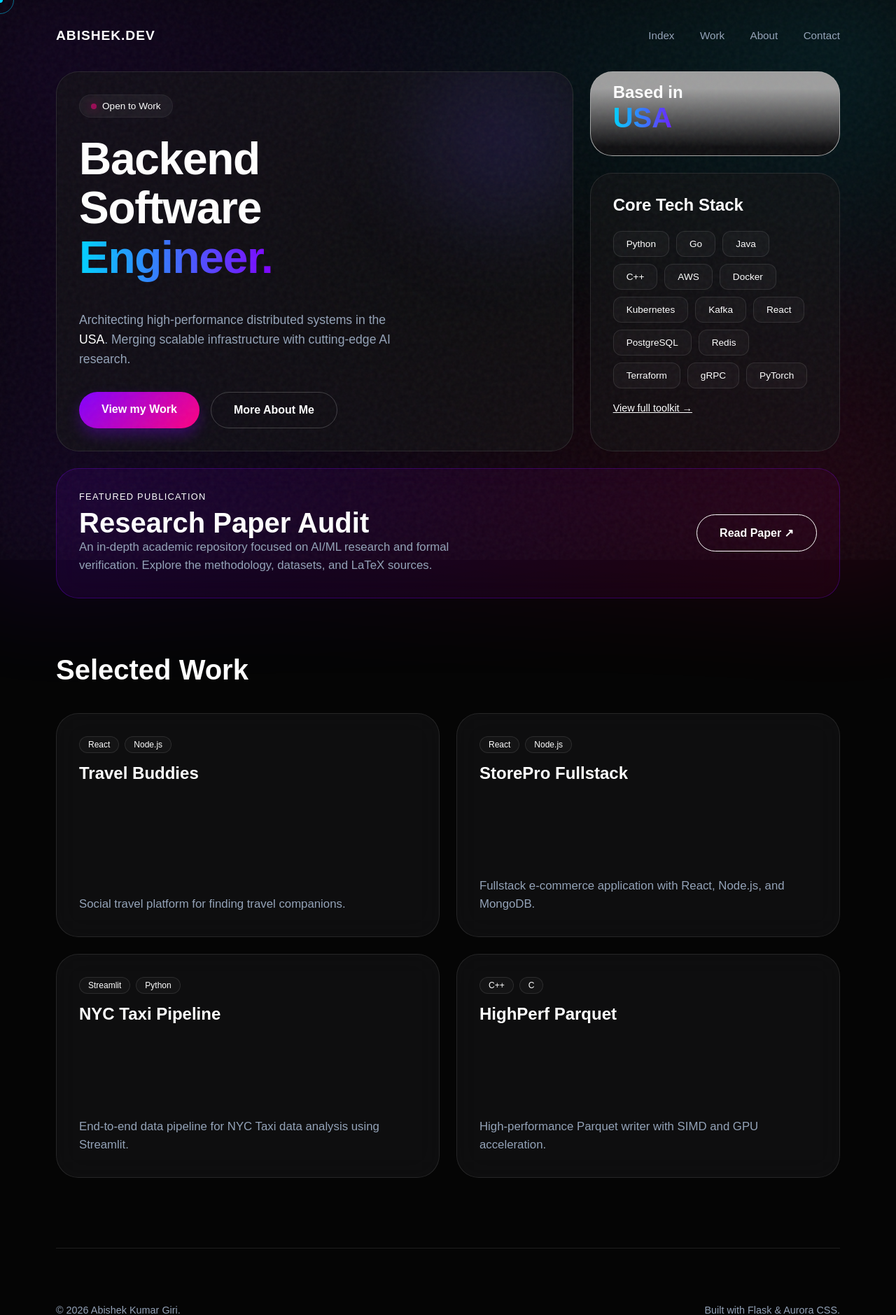
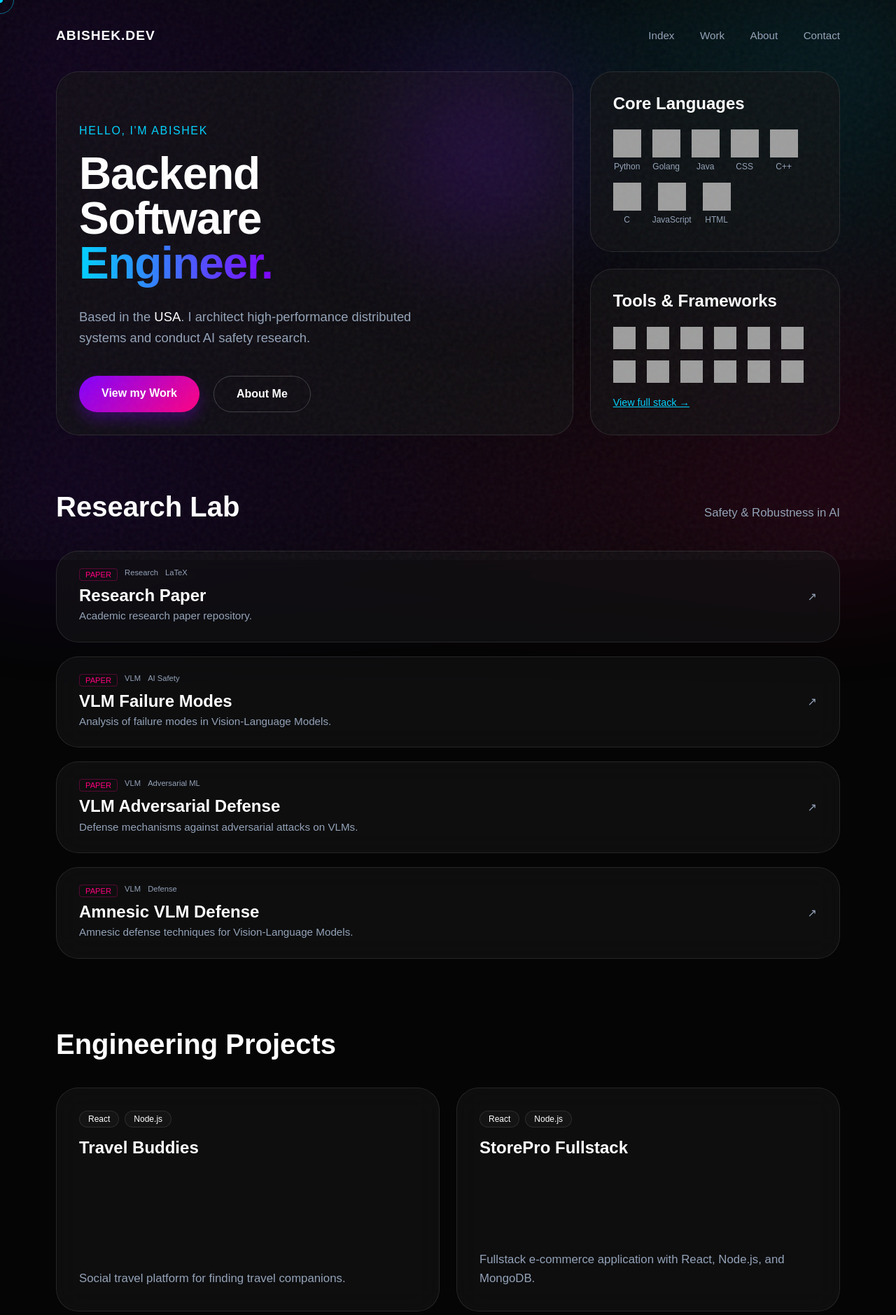
Before and after one commit to abishekgiri/my-portfolio, a Flask app: page / in a window 1280 px wide. Shown: the top 1879 px of the page at 70% size. Run offline with Flask 3, Linux system fonts and the light colour scheme; some web fonts are replaced; grey boxes are pictures that could not be loaded.

Commit message:
Add distinct Skills (with logos) and Research Publications sections

```diff
--- a/app.py
+++ b/app.py
@@ -3,48 +3,49 @@
 app = Flask(__name__)
 
 TAG_CONFIG = {
+    # Languages
     "Python": {"cat": "Languages", "icon": "https://cdn.jsdelivr.net/gh/devicons/devicon/icons/python/python-original.svg"},
     "JavaScript": {"cat": "Languages", "icon": "https://cdn.jsdelivr.net/gh/devicons/devicon/icons/javascript/javascript-original.svg"},
-    "HTML": {"cat": "Languages", "icon": "https://cdn.jsdelivr.net/gh/devicons/devicon/icons/html5/html5-original.svg"},
-    "HTML/CSS": {"cat": "Languages", "icon": "https://cdn.jsdelivr.net/gh/devicons/devicon/icons/html5/html5-original.svg"},
+    "Go": {"cat": "Languages", "icon": "https://cdn.jsdelivr.net/gh/devicons/devicon/icons/go/go-original-wordmark.svg", "name": "Golang"},
     "Java": {"cat": "Languages", "icon": "https://cdn.jsdelivr.net/gh/devicons/devicon/icons/java/java-original.svg"},
     "C++": {"cat": "Languages", "icon": "https://cdn.jsdelivr.net/gh/devicons/devicon/icons/cplusplus/cplusplus-original.svg"},
     "C": {"cat": "Languages", "icon": "https://cdn.jsdelivr.net/gh/devicons/devicon/icons/c/c-original.svg"},
     "SQL": {"cat": "Languages", "icon": "https://cdn.jsdelivr.net/gh/devicons/devicon/icons/mysql/mysql-original.svg"},
-    "Go": {"cat": "Languages", "icon": "https://cdn.jsdelivr.net/gh/devicons/devicon/icons/go/go-original-wordmark.svg", "name": "Golang"},
+    "HTML": {"cat": "Languages", "icon": "https://cdn.jsdelivr.net/gh/devicons/devicon/icons/html5/html5-original.svg"},
+    "CSS": {"cat": "Languages", "icon": "https://cdn.jsdelivr.net/gh/devicons/devicon/icons/css3/css3-original.svg"},
+
+    # Frameworks & Libraries
+    "React": {"cat": "Tools", "icon": "https://cdn.jsdelivr.net/gh/devicons/devicon/icons/react/react-original.svg"},
     "Flask": {"cat": "Tools", "icon": "https://cdn.jsdelivr.net/gh/devicons/devicon/icons/flask/flask-original.svg"},
-    "React": {"cat": "Tools", "icon": "https://cdn.jsdelivr.net/gh/devicons/devicon/icons/react/react-original.svg"},
-    "Tailwind CSS": {"cat": "Tools", "icon": "https://cdn.jsdelivr.net/gh/devicons/devicon/icons/tailwindcss/tailwindcss-original.svg"},
     "Node.js": {"cat": "Tools", "icon": "https://cdn.jsdelivr.net/gh/devicons/devicon/icons/nodejs/nodejs-original.svg"},
+    "Express": {"cat": "Tools", "icon": "https://cdn.jsdelivr.net/gh/devicons/devicon/icons/express/express-original.svg"},
+    "PyTorch": {"cat": "Tools", "icon": "https://cdn.jsdelivr.net/gh/devicons/devicon/icons/pytorch/pytorch-original.svg"},
+    "Pandas": {"cat": "Tools", "icon": "https://cdn.jsdelivr.net/gh/devicons/devicon/icons/pandas/pandas-original.svg"},
+    "Matplotlib": {"cat": "Tools", "icon": "https://cdn.jsdelivr.net/gh/devicons/devicon/icons/python/python-original.svg"}, # Fallback
+    "Scikit-learn": {"cat": "Tools", "icon": "https://cdn.jsdelivr.net/gh/devicons/devicon/icons/scikitlearn/scikitlearn-original.svg"},
+    "Streamlit": {"cat": "Tools", "icon": "https://streamlit.io/images/brand/streamlit-mark-color.png"}, # Custom URL if needed or generic
+
+    # Infrastructure & Tools
+    "AWS": {"cat": "Tools", "icon": "https://cdn.jsdelivr.net/gh/devicons/devicon/icons/amazonwebservices/amazonwebservices-original-wordmark.svg"},
+    "Docker": {"cat": "Tools", "icon": "https://cdn.jsdelivr.net/gh/devicons/devicon/icons/docker/docker-original.svg"},
+    "Kubernetes": {"cat": "Tools", "icon": "https://cdn.jsdelivr.net/gh/devicons/devicon/icons/kubernetes/kubernetes-plain.svg"},
+    "Terraform": {"cat": "Tools", "icon": "https://cdn.jsdelivr.net/gh/devicons/devicon/icons/terraform/terraform-original.svg"},
+    "Kafka": {"cat": "Tools", "icon": "https://cdn.jsdelivr.net/gh/devicons/devicon/icons/apachekafka/apachekafka-original.svg"},
+    "Redis": {"cat": "Tools", "icon": "https://cdn.jsdelivr.net/gh/devicons/devicon/icons/redis/redis-original.svg"},
+    "MongoDB": {"cat": "Tools", "icon": "https://cdn.jsdelivr.net/gh/devicons/devicon/icons/mongodb/mongodb-original.svg"},
+    "PostgreSQL": {"cat": "Tools", "icon": "https://cdn.jsdelivr.net/gh/devicons/devicon/icons/postgresql/postgresql-original.svg"},
+    "MySQL": {"cat": "Tools", "icon": "https://cdn.jsdelivr.net/gh/devicons/devicon/icons/mysql/mysql-original.svg"},
     "Git": {"cat": "Tools", "icon": "https://cdn.jsdelivr.net/gh/devicons/devicon/icons/git/git-original.svg"},
-    "AWS": {"cat": "Tools", "icon": "https://cdn.jsdelivr.net/gh/devicons/devicon/icons/amazonwebservices/amazonwebservices-original-wordmark.svg"},
     "Linux": {"cat": "Tools", "icon": "https://cdn.jsdelivr.net/gh/devicons/devicon/icons/linux/linux-original.svg"},
-    "Docker": {"cat": "Tools", "icon": "https://cdn.jsdelivr.net/gh/devicons/devicon/icons/docker/docker-original.svg"},
-    "Matplotlib": {"cat": "Tools", "icon": "https://cdn.jsdelivr.net/gh/devicons/devicon/icons/python/python-original.svg"},
-    "Socket.IO": {"cat": "Tools", "icon": "https://cdn.jsdelivr.net/gh/devicons/devicon/icons/socketio/socketio-original.svg"},
-    "WebSockets": {"cat": "Tools", "icon": "https://cdn.jsdelivr.net/gh/devicons/devicon/icons/socketio/socketio-original.svg"},
-    "Pandas": {"cat": "Tools", "icon": "https://cdn.jsdelivr.net/gh/devicons/devicon/icons/pandas/pandas-original.svg"},
-    "Scikit-learn": {"cat": "Tools", "icon": "https://cdn.jsdelivr.net/gh/devicons/devicon/icons/python/python-original.svg"},
-    "CSS": {"cat": "Languages", "icon": "https://cdn.jsdelivr.net/gh/devicons/devicon/icons/css3/css3-original.svg"},
+
+    # Concepts / Other (Generic Icons)
+    "Distributed Systems": {"cat": "Tools", "icon": "https://cdn.jsdelivr.net/gh/devicons/devicon/icons/networkx/networkx-original.svg"}, # Approximation
+    "Machine Learning": {"cat": "Tools", "icon": "https://cdn.jsdelivr.net/gh/devicons/devicon/icons/tensorflow/tensorflow-original.svg"}, # Using TF icon for general ML
+    "Generative AI": {"cat": "Tools", "icon": "https://cdn.jsdelivr.net/gh/devicons/devicon/icons/openai/openai-original.svg"}, # If available, or generic
+    "LLM": {"cat": "Tools", "icon": "https://cdn.jsdelivr.net/gh/devicons/devicon/icons/openai/openai-original.svg"},
+    "VLM": {"cat": "Tools", "icon": "https://cdn.jsdelivr.net/gh/devicons/devicon/icons/python/python-original.svg"},
     "NLP": {"cat": "Tools", "icon": "https://cdn.jsdelivr.net/gh/devicons/devicon/icons/python/python-original.svg"},
-    "Machine Learning": {"cat": "Tools", "icon": "https://cdn.jsdelivr.net/gh/devicons/devicon/icons/python/python-original.svg"},
-    "Data Science": {"cat": "Tools", "icon": "https://cdn.jsdelivr.net/gh/devicons/devicon/icons/python/python-original.svg"},
-    "Generative AI": {"cat": "Tools", "icon": "https://cdn.jsdelivr.net/gh/devicons/devicon/icons/python/python-original.svg"},
-    "LLM": {"cat": "Tools", "icon": "https://cdn.jsdelivr.net/gh/devicons/devicon/icons/python/python-original.svg"},
     "Design": {"cat": "Tools", "icon": "https://cdn.jsdelivr.net/gh/devicons/devicon/icons/figma/figma-original.svg"},
-    "Visualization": {"cat": "Tools", "icon": "https://cdn.jsdelivr.net/gh/devicons/devicon/icons/d3js/d3js-original.svg"},
-    "Algorithms": {"cat": "Tools", "icon": "https://cdn.jsdelivr.net/gh/devicons/devicon/icons/python/python-original.svg"},
-    "CUDA": {"cat": "Tools", "icon": "https://cdn.jsdelivr.net/gh/devicons/devicon/icons/cuda/cuda-original.svg"},
-    "Parquet": {"cat": "Tools", "icon": "https://cdn.jsdelivr.net/gh/devicons/devicon/icons/apache/apache-original.svg"},
-    "SIMD": {"cat": "Tools", "icon": "https://cdn.jsdelivr.net/gh/devicons/devicon/icons/cplusplus/cplusplus-original.svg"},
-    "CMake": {"cat": "Tools", "icon": "https://cdn.jsdelivr.net/gh/devicons/devicon/icons/cmake/cmake-original.svg"},
-    "Systems Engineering": {"cat": "Tools", "icon": "https://cdn.jsdelivr.net/gh/devicons/devicon/icons/linux/linux-original.svg"},
-    "MongoDB": {"cat": "Tools", "icon": "https://cdn.jsdelivr.net/gh/devicons/devicon/icons/mongodb/mongodb-original.svg"},
-    "Express": {"cat": "Tools", "icon": "https://cdn.jsdelivr.net/gh/devicons/devicon/icons/express/express-original.svg"},
-    "Streamlit": {"cat": "Tools", "icon": "https://cdn.jsdelivr.net/gh/devicons/devicon/icons/streamlit/streamlit-original.svg"},
-    "Security": {"cat": "Tools", "icon": "https://cdn.jsdelivr.net/gh/devicons/devicon/icons/argocd/argocd-original.svg"},
-    "Data Engineering": {"cat": "Tools", "icon": "https://cdn.jsdelivr.net/gh/devicons/devicon/icons/apache/apache-original.svg"},
-    "MySQL": {"cat": "Languages", "icon": "https://cdn.jsdelivr.net/gh/devicons/devicon/icons/mysql/mysql-original.svg"},
 }
 
 @app.route("/")
@@ -64,13 +65,11 @@
     with open(experience_path, 'r') as f:
         experience = json.load(f)
 
-    # Calculate Skills (Reuse logic or refactor, for now duplicating for speed)
+    # Calculate Skills
     tag_counts = Counter()
     for p in projects:
         if 'tags' in p:
             tag_counts.update(p['tags'])
-
-
 
     skills_data = {"Languages": [], "Tools": []}
     for tag, count in tag_counts.items():
@@ -83,123 +82,65 @@
             "icon": config["icon"],
             "level": level
         }
-        if config["cat"] in skills_data:
+        if config.get("cat") in skills_data:
             skills_data[config["cat"]].append(skill_entry)
 
     # Sort skills by level
     for cat in skills_data:
         skills_data[cat].sort(key=lambda x: x['level'], reverse=True)
+        # Deduplicate
+        seen = set()
+        unique_skills = []
+        for s in skills_data[cat]:
+            if s['name'] not in seen:
+                unique_skills.append(s)
+                seen.add(s['name'])
+        skills_data[cat] = unique_skills
 
-    return render_template("index.html", projects=projects, experience=experience, skills=skills_data)
+    # Filter Research Papers
+    # Logic: Look for category="ai" AND (title contains "Remote" or "Paper" or tags contains "Research")
+    research_papers = []
+    normal_projects = []
+
+    for p in projects:
+        is_research = False
+        if p.get('category') == 'ai' or 'Research' in p.get('tags', []):
+             if 'Paper' in p.get('title', '') or 'Research' in p.get('title', '') or 'Defense' in p.get('title', '') or 'Failure' in p.get('title', ''):
+                 is_research = True
+
+        if is_research:
+            research_papers.append(p)
+        else:
+            normal_projects.append(p)
+
+
+    return render_template("index.html",
+                           projects=normal_projects,
+                           research_papers=research_papers,
+                           experience=experience,
+                           skills=skills_data)
+
+@app.route("/projects")
+def projects_page():
+    import json
+    import os
+    projects_path = os.path.join(app.root_path, 'data', 'projects.json')
+    with open(projects_path, 'r') as f:
+        projects = json.load(f)
+    return render_template("projects.html", projects=projects)
 
 @app.route("/about")
 def about():
     import json
     import os
-
-    data_path = os.path.join(app.root_path, 'data', 'experience.json')
-    experience_data = []
-    if os.path.exists(data_path):
-        with open(data_path, 'r') as f:
-            experience_data = json.load(f)
-
-    return render_template("about.html", experience=experience_data)
-
-@app.route("/projects")
-def projects():
-    import json
-    import os
-
-    data_path = os.path.join(app.root_path, 'data', 'projects.json')
-    with open(data_path, 'r') as f:
-        projects_data = json.load(f)
-
-    # Inject logo based on first tag
-
-
-    for project in projects_data:
-        # Default logo
-        project['logo'] = "https://cdn.jsdelivr.net/gh/devicons/devicon/icons/github/github-original.svg"
-
-        if 'tags' in project and project['tags']:
-            # Try to find the first tag that has an icon
-            for tag in project['tags']:
-                if tag in TAG_CONFIG:
-                    project['logo'] = TAG_CONFIG[tag]['icon']
-                    break
-
-    return render_template("projects.html", projects=projects_data)
-
-@app.route("/skills")
-def skills():
-    # Dynamic Skills Calculation
-    import json
-    import os
-    from collections import Counter
-
-    # Load projects to count tags
-    data_path = os.path.join(app.root_path, 'data', 'projects.json')
-    with open(data_path, 'r') as f:
-        projects_list = json.load(f)
-
-    # Count all tags
-    tag_counts = Counter()
-    for p in projects_list:
-        if 'tags' in p:
-            tag_counts.update(p['tags'])
-
-
-
-    skills_data = {"Languages": [], "Tools": []}
-
-    # Process counts into skills_data
-    # We normalize counts to a "level" (0-100)
-    # Heuristic: Base 50 + (count * 5), max 95
-
-    for tag, count in tag_counts.items():
-        # Default icon if not found
-        default_icon = "https://cdn.jsdelivr.net/gh/devicons/devicon/icons/devicon/devicon-original.svg"
-        config = TAG_CONFIG.get(tag, {"cat": "Tools", "icon": default_icon})
-
-        level = min(50 + (count * 10), 98)
-
-        skill_entry = {
-            "name": config.get("name", tag),
-            "icon": config["icon"],
-            "level": level
-        }
-
-        if config["cat"] in skills_data:
-            skills_data[config["cat"]].append(skill_entry)
-
-    # Sort by level descending
-    for cat in skills_data:
-        skills_data[cat].sort(key=lambda x: x['level'], reverse=True)
-
-    return render_template("skills.html", skills=skills_data)
+    experience_path = os.path.join(app.root_path, 'data', 'experience.json')
+    with open(experience_path, 'r') as f:
+        experience = json.load(f)
+    return render_template("about.html", experience=experience)
 
 @app.route("/contact")
 def contact():
     return render_template("contact.html")
 
-@app.route("/submit_form", methods=["POST"])
-def submit_form():
-    name = request.form.get("name")
-    email = request.form.get("email")
-    phone = request.form.get("phone")
-    message = request.form.get("message")
-
-    print(f"New Message from {name} ({email}): {message}")
-
-    # Save to file
-    with open("messages.txt", "a") as f:
-        f.write(f"Name: {name}\n")
-        f.write(f"Email: {email}\n")
-        f.write(f"Phone: {phone}\n")
-        f.write(f"Message: {message}\n")
-        f.write("-" * 20 + "\n")
-
-    return f"<h1>Thanks {name}, your message has been received!</h1>"
-
 if __name__ == "__main__":
-    app.run(debug=True, port=5050)
+    app.run(debug=True, port=8080)
--- a/templates/index.html
+++ b/templates/index.html
@@ -4,83 +4,102 @@
 <!-- Bento Hero Section -->
 <div class="bento-grid">
 
-  <!-- Title Card -->
+  <!-- Title Card (Wide) without Status/Location -->
   <div class="bento-card col-span-8 row-span-2"
-    style="display: flex; flex-direction: column; justify-content: space-between; min-height: 520px;">
+    style="display: flex; flex-direction: column; justify-content: flex-end; min-height: 520px; overflow: visible;">
     <!-- Electric Glow Background -->
     <div
-      style="position: absolute; top: -100px; right: -100px; width: 400px; height: 400px; background: radial-gradient(circle, rgba(110, 64, 255, 0.2) 0%, transparent 60%); filter: blur(60px);">
+      style="position: absolute; top: -100px; right: -100px; width: 450px; height: 450px; background: radial-gradient(circle, rgba(127, 0, 255, 0.25) 0%, transparent 65%); filter: blur(70px);">
     </div>
 
-    <div>
-      <div class="status-badge" style="margin-bottom: 24px;"><span class="status-dot"></span> Open to Work</div>
-      <h1 class="display-text text-xl">
+    <div style="position: relative; z-index: 2;">
+      <p
+        style="color: var(--color-cyan); font-family: var(--font-body); letter-spacing: 0.1em; margin-bottom: 20px; font-weight: 500;">
+        HELLO, I'M ABISHEK</p>
+      <h1 class="display-text text-xl" style="margin-bottom: 30px; line-height: 1;">
         Backend<br>
         Software<br>
         <span class="text-gradient">Engineer.</span>
       </h1>
-    </div>
 
-    <div style="margin-top: 40px;">
-      <p class="sub-text" style="max-width: 480px; margin-bottom: 32px; font-size: 1.1rem;">
-        Architecting high-performance distributed systems in the <span
-          style="color: var(--text-main); font-weight: 500;">USA</span>.
-        Merging scalable infrastructure with cutting-edge AI research.
+      <p class="sub-text" style="max-width: 500px; margin-bottom: 40px; font-size: 1.15rem;">
+        Based in the <span style="color: var(--text-main);">USA</span>. I architect high-performance distributed systems
+        and conduct AI safety research.
       </p>
-      <div style="display: flex; gap: 16px;">
-        <a href="/projects" class="btn-primary">View my Work</a>
-        <a href="/about" class="btn-outline">More About Me</a>
+
+      <div style="display: flex; gap: 20px;">
+        <a href="#work" class="btn-primary">View my Work</a>
+        <a href="/about" class="btn-outline">About Me</a>
       </div>
     </div>
   </div>
 
-  <!-- Location Card -->
-  <div class="bento-card col-span-4"
-    style="background: center/cover url('https://images.unsplash.com/photo-1485871981535-5be48f35c43e?q=80&w=2070&auto=format&fit=crop'); position: relative;">
-    <div style="position: absolute; inset: 0; background: linear-gradient(to top, #0f0f11 10%, transparent 80%);"></div>
-    <div style="position: absolute; bottom: 32px; left: 32px;">
-      <h3 class="display-text text-md">Based in</h3>
-      <p class="display-text text-lg text-gradient">USA</p>
+  <!-- Skills Card with Logos (Languages) -->
+  <div class="bento-card col-span-4" style="display: flex; flex-direction: column;">
+    <h3 class="display-text text-md" style="margin-bottom: 24px;">Core Languages</h3>
+    <div style="display: flex; flex-wrap: wrap; gap: 16px;">
+      {% for skill in skills['Languages'] %}
+      <div style="display: flex; flex-direction: column; align-items: center; gap: 6px;">
+        <img src="{{ skill.icon }}" alt="{{ skill.name }}"
+          style="width: 40px; height: 40px; transition: transform 0.2s;" onmouseover="this.style.transform='scale(1.2)'"
+          onmouseout="this.style.transform='scale(1)'">
+        <span style="font-size: 0.75rem; color: var(--text-muted);">{{ skill.name }}</span>
+      </div>
+      {% endfor %}
     </div>
   </div>
 
-  <!-- Skills Matrix (New) -->
+  <!-- Tools/Stack Card -->
   <div class="bento-card col-span-4" style="display: flex; flex-direction: column;">
-    <h3 class="display-text text-md" style="margin-bottom: 24px;">Core Tech Stack</h3>
-    <div style="display: flex; flex-wrap: wrap; gap: 10px;">
-      {% for skill in ["Python", "Go", "Java", "C++", "AWS", "Docker", "Kubernetes", "Kafka", "React", "PostgreSQL",
-      "Redis", "Terraform", "gRPC", "PyTorch"] %}
-      <span class="skill-tag">{{ skill }}</span>
+    <h3 class="display-text text-md" style="margin-bottom: 24px;">Tools & Frameworks</h3>
+    <div style="display: flex; flex-wrap: wrap; gap: 16px;">
+      {% for skill in skills['Tools'][:12] %} <!-- Show top tools -->
+      <div style="display: flex; flex-direction: column; align-items: center; gap: 6px;">
+        <img src="{{ skill.icon }}" alt="{{ skill.name }}" style="width: 32px; height: 32px;">
+      </div>
       {% endfor %}
     </div>
-    <a href="/about" style="margin-top: auto; color: var(--accent-cyan); font-size: 0.9rem; margin-top: 20px;">View full
-      toolkit →</a>
-  </div>
-
-  <!-- Research Lab / Publications (New) -->
-  <div class="bento-card col-span-12 pub-card"
-    style="display: flex; align-items: center; justify-content: space-between; flex-wrap: wrap; gap: 32px;">
-    <div>
-      <div
-        style="text-transform: uppercase; font-size: 0.8rem; letter-spacing: 0.1em; color: var(--accent-cyan); margin-bottom: 8px;">
-        Featured Publication</div>
-      <h2 class="display-text text-lg">Research Paper Audit</h2>
-      <p class="sub-text" style="max-width: 600px;">
-        An in-depth academic repository focused on AI/ML research and formal verification.
-        Explore the methodology, datasets, and LaTeX sources.
-      </p>
-    </div>
-    <a href="https://github.com/abishekgiri/Research-Paper" target="_blank" class="btn-outline"
-      style="border-color: var(--accent-indigo); color: var(--accent-indigo);">Read Paper ↗</a>
+    <a href="/about" style="margin-top: auto; color: var(--color-cyan); font-size: 0.9rem; margin-top: 20px;">View full
+      stack →</a>
   </div>
 
 </div>
 
-<!-- Selected Work -->
+<!-- Research Publications Section (New) -->
 <section style="margin-bottom: 100px;">
-  <h2 class="display-text text-lg" style="margin-bottom: 40px;">Selected Work</h2>
+  <div style="display: flex; align-items: baseline; justify-content: space-between; margin-bottom: 40px;">
+    <h2 class="display-text text-lg">Research Lab</h2>
+    <span class="sub-text">Safety & Robustness in AI</span>
+  </div>
+
+  <div style="display: grid; grid-template-columns: 1fr; gap: 20px;">
+    {% for paper in research_papers %}
+    <a href="{{ paper.link }}" target="_blank" style="text-decoration: none;">
+      <div class="bento-card"
+        style="display: flex; justify-content: space-between; align-items: center; padding: 24px 32px; min-height: auto;">
+        <div>
+          <div style="display: flex; gap: 10px; margin-bottom: 8px;">
+            <span
+              style="font-size: 0.7rem; color: var(--color-pink); border: 1px solid rgba(255,0,128,0.3); padding: 2px 8px; border-radius: 4px;">PAPER</span>
+            {% for tag in paper.tags[:2] %}
+            <span style="font-size: 0.7rem; color: var(--text-muted);">{{ tag }}</span>
+            {% endfor %}
+          </div>
+          <h3 class="display-text text-md" style="color: var(--text-main); margin-bottom: 4px;">{{ paper.title }}</h3>
+          <p class="sub-text" style="font-size: 0.95rem; max-width: 600px;">{{ paper.description }}</p>
+        </div>
+        <div style="color: var(--text-muted);">↗</div>
+      </div>
+    </a>
+    {% endfor %}
+  </div>
+</section>
+
+<!-- Selected Projects Section -->
+<section id="work" style="margin-bottom: 100px;">
+  <h2 class="display-text text-lg" style="margin-bottom: 40px;">Engineering Projects</h2>
   <div class="bento-grid">
-    {% for project in projects[:4] %}
+    {% for project in projects[:4] %} <!-- Using normal_projects logic from app.py -->
     <a href="{{ project.link }}" target="_blank" class="bento-card col-span-6"
       style="text-decoration: none; min-height: 320px; display: flex; flex-direction: column; justify-content: space-between; group">
       <div>
```
